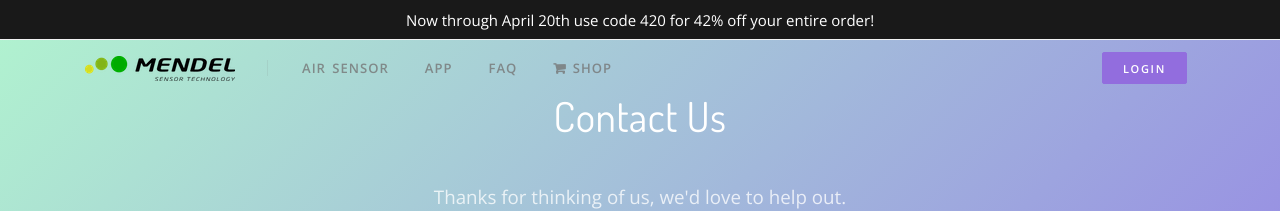
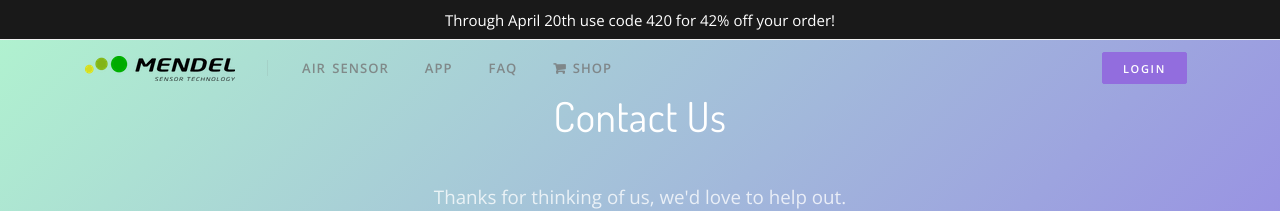
Before and after one commit to mendelsensors/marketing_page, a Jekyll site: the page built from contact/index.html, in a window 1280 px wide. Shown: the top 211 px of the page. Built offline with Jekyll 4.4.1, drawn with Linux system fonts in a browser that asks for light colours; comment, search, counter and statistics services are not loaded.

Commit message:
shortens topbar verbiage

```diff
--- a/_layouts/default.html
+++ b/_layouts/default.html
@@ -41,7 +41,7 @@
       <div class="container">
         <!-- first div is left align, second is centered, third is right aligned...-->
         <div></div>
-        <div style="color:white;">Now through April 20th use code 420 for 42% off your entire order!</div>
+        <div style="color:white;">Through April 20th use code 420 for 42% off your order!</div>
         <div></div>
       </div>
     </section>
```
